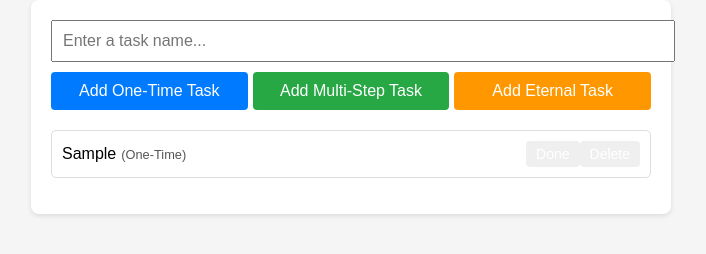
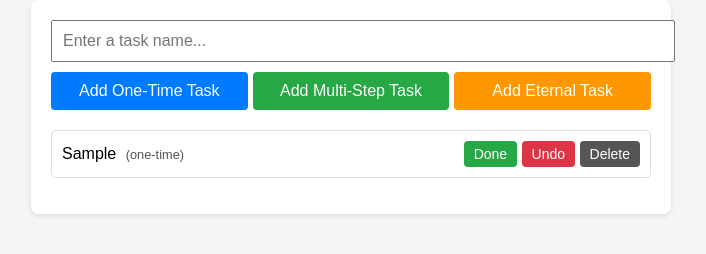
Before and after one commit to thedoorman26/todo, a plain HTML site: page todo.html in a window 1280 px wide. Both pictures are taken after typing "Sample" into the empty fields and a click on the button "Add One-Time Task". Shown: the part 98-352 px from the top of the page, without its empty margins (289-995 px from the left). Drawn offline with nearby package versions, Linux system fonts and the light colour scheme.

Commit message:
button colors

```diff
--- a/todo.html
+++ b/todo.html
@@ -5,7 +5,6 @@
   <meta name="viewport" content="width=device-width, initial-scale=1.0" />
   <title>To-Do List</title>
 
-  <!-- Lodash for unique IDs -->
   <script src="https://cdn.jsdelivr.net/npm/lodash@4.17.21/lodash.min.js"></script>
 
   <style>
@@ -93,8 +92,16 @@
     .btn-small {
       padding: 5px 10px;
       font-size: 14px;
+      border-radius: 4px;
+      color: white;
+      border: none;
+      cursor: pointer;
     }
 
+    /* Button colors */
+    .done-btn { background-color: #28a745; }   /* green */
+    .undo-btn { background-color: #dc3545; }   /* red */
+    .delete-btn { background-color: #555555; } /* dark gray */
   </style>
 </head>
 <body>
--- a/todo.js
+++ b/todo.js
@@ -1,147 +1,97 @@
-// Advanced To-Do List with task types, recursion, Lodash, and ES6 features
-
-const taskInput = document.getElementById('taskInput');
-const addOneTimeBtn = document.getElementById('addOneTimeBtn');
-const addMultiBtn = document.getElementById('addMultiBtn');
-const addEternalBtn = document.getElementById('addEternalBtn');
-const taskList = document.getElementById('taskList');
-
 let tasks = [];
 
-// --- Add Tasks by Type ---
-addOneTimeBtn.addEventListener('click', () => addTask('one-time'));
-addMultiBtn.addEventListener('click', () => addTask('multi'));
-addEternalBtn.addEventListener('click', () => addTask('eternal'));
+const taskInput = document.getElementById("taskInput");
+const taskList = document.getElementById("taskList");
+
+document.getElementById("addOneTimeBtn").addEventListener("click", () => addTask("one-time"));
+document.getElementById("addMultiBtn").addEventListener("click", () => addTask("multi-step"));
+document.getElementById("addEternalBtn").addEventListener("click", () => addTask("eternal"));
 
 function addTask(type) {
-  const text = taskInput.value.trim();
-  if (!text) return alert('Please enter a task name first.');
+  const name = taskInput.value.trim();
+  if (!name) return alert("Please enter a task name.");
 
-  let task = {
-    id: _.uniqueId('task_'),
-    text,
+  const task = {
+    id: _.uniqueId("task_"),
+    name,
     type,
     completed: false,
+    steps: type === "multi-step" ? 3 : null, // example step count
     progress: 0,
-    required: 1
   };
 
-  if (type === 'multi') {
-    const num = parseInt(prompt('How many times should this task be done?'), 10);
-    if (!num || num <= 0) return alert('Invalid number.');
-    task.required = num;
-  }
-
-  tasks.unshift(task);
-  taskInput.value = '';
+  tasks.push(task);
+  taskInput.value = "";
   renderTasks();
 }
 
-// --- Toggle / Complete / Undo Task ---
-function modifyProgress(id, change) {
-  tasks = tasks.map(task => {
-    if (task.id === id) {
-      if (task.type === 'one-time') {
-        // One-time: simple toggle
-        return { ...task, completed: !task.completed };
-      }
+function markTaskDone(id) {
+  const task = tasks.find(t => t.id === id);
+  if (!task) return;
 
-      if (task.type === 'multi') {
-        // Multi-step: bounded between 0 and required
-        const newProgress = Math.max(0, Math.min(task.required, task.progress + change));
-        const completed = newProgress >= task.required;
-        return { ...task, progress: newProgress, completed };
-      }
-
-      if (task.type === 'eternal') {
-        // Eternal: can increase/decrease without bounds (but not below 0)
-        const newProgress = Math.max(0, task.progress + change);
-        return { ...task, progress: newProgress };
-      }
-    }
-    return task;
-  });
+  if (task.type === "multi-step" && task.progress < task.steps - 1) {
+    task.progress++;
+  } else {
+    task.completed = true;
+  }
 
   renderTasks();
 }
 
-// --- Delete Task ---
-function deleteTask(id) {
-  tasks = tasks.filter(task => task.id !== id);
+function undoTask(id) {
+  const task = tasks.find(t => t.id === id);
+  if (!task) return;
+
+  if (task.type === "multi-step" && task.progress > 0) {
+    task.progress--;
+  } else {
+    task.completed = false;
+  }
+
   renderTasks();
 }
 
-// --- Recursive Render ---
-function renderTasks(index = 0) {
-  if (index === 0) taskList.innerHTML = ''; // clear before render
-  if (index >= tasks.length) return; // base case
-
-  const task = tasks[index];
-  const li = document.createElement('li');
-  li.className = task.completed ? 'completed' : '';
-
-  // Task text
-  const label = document.createElement('span');
-  label.textContent = task.text;
-
-  // Task type label
-  const typeTag = document.createElement('span');
-  typeTag.className = 'task-type';
-  if (task.type === 'one-time') typeTag.textContent = '(One-Time)';
-  if (task.type === 'multi') typeTag.textContent = `(x${task.required})`;
-  if (task.type === 'eternal') typeTag.textContent = '(Eternal)';
-  label.appendChild(typeTag);
-
-  // Progress counter for non-one-time
-  if (task.type !== 'one-time') {
-    const counter = document.createElement('span');
-    counter.className = 'counter';
-    counter.textContent = ` | Done: ${task.progress}`;
-    label.appendChild(counter);
-  }
-
-  const btnContainer = document.createElement('div');
-
-  // Done button
-  const doneBtn = document.createElement('button');
-  doneBtn.className = 'btn-small';
-  doneBtn.textContent = 'Done';
-  doneBtn.addEventListener('click', () => modifyProgress(task.id, +1));
-
-  // Undo button (always shown for multi & eternal)
-  const undoBtn = document.createElement('button');
-  undoBtn.className = 'btn-small';
-  undoBtn.textContent = 'Undo';
-  undoBtn.addEventListener('click', () => modifyProgress(task.id, -1));
-
-  // Delete button
-  const deleteBtn = document.createElement('button');
-  deleteBtn.className = 'btn-small';
-  deleteBtn.textContent = 'Delete';
-  deleteBtn.addEventListener('click', () => deleteTask(task.id));
-
-  // Add appropriate buttons
-  if (task.type === 'one-time') {
-    doneBtn.textContent = task.completed ? 'Undo' : 'Done';
-    btnContainer.appendChild(doneBtn);
-  } else {
-    btnContainer.appendChild(doneBtn);
-    btnContainer.appendChild(undoBtn);
-  }
-
-  btnContainer.appendChild(deleteBtn);
-  li.appendChild(label);
-  li.appendChild(btnContainer);
-  taskList.appendChild(li);
-
-  renderTasks(index + 1); // recursion
+function deleteTask(id) {
+  tasks = tasks.filter(t => t.id !== id);
+  renderTasks();
 }
 
-// --- Log incomplete tasks using Lodash ---
-function logIncompleteTasks() {
-  const incomplete = tasks.filter(t => !t.completed).map(t => t.text);
-  console.log('Incomplete tasks:', _.join(incomplete, ', '));
+function renderTasks() {
+  taskList.innerHTML = "";
+
+  tasks.forEach(task => {
+    const li = document.createElement("li");
+    li.dataset.id = task.id;
+
+    let progressText = "";
+    if (task.type === "multi-step") {
+      progressText = `<span class="counter">${task.progress + 1}/${task.steps}</span>`;
+    }
+
+    li.innerHTML = `
+      <span>
+        ${task.name}
+        <span class="task-type">(${task.type})</span>
+        ${progressText}
+      </span>
+      <div>
+        <button class="btn-small done-btn">Done</button>
+        <button class="btn-small undo-btn">Undo</button>
+        <button class="btn-small delete-btn">Delete</button>
+      </div>
+    `;
+
+    if (task.completed) li.classList.add("completed");
+    else li.classList.remove("completed");
+
+    const doneBtn = li.querySelector(".done-btn");
+    const undoBtn = li.querySelector(".undo-btn");
+    const deleteBtn = li.querySelector(".delete-btn");
+
+    doneBtn.addEventListener("click", () => markTaskDone(task.id));
+    undoBtn.addEventListener("click", () => undoTask(task.id));
+    deleteBtn.addEventListener("click", () => deleteTask(task.id));
+
+    taskList.appendChild(li);
+  });
 }
-
-const observer = new MutationObserver(logIncompleteTasks);
-observer.observe(taskList, { childList: true });
```
